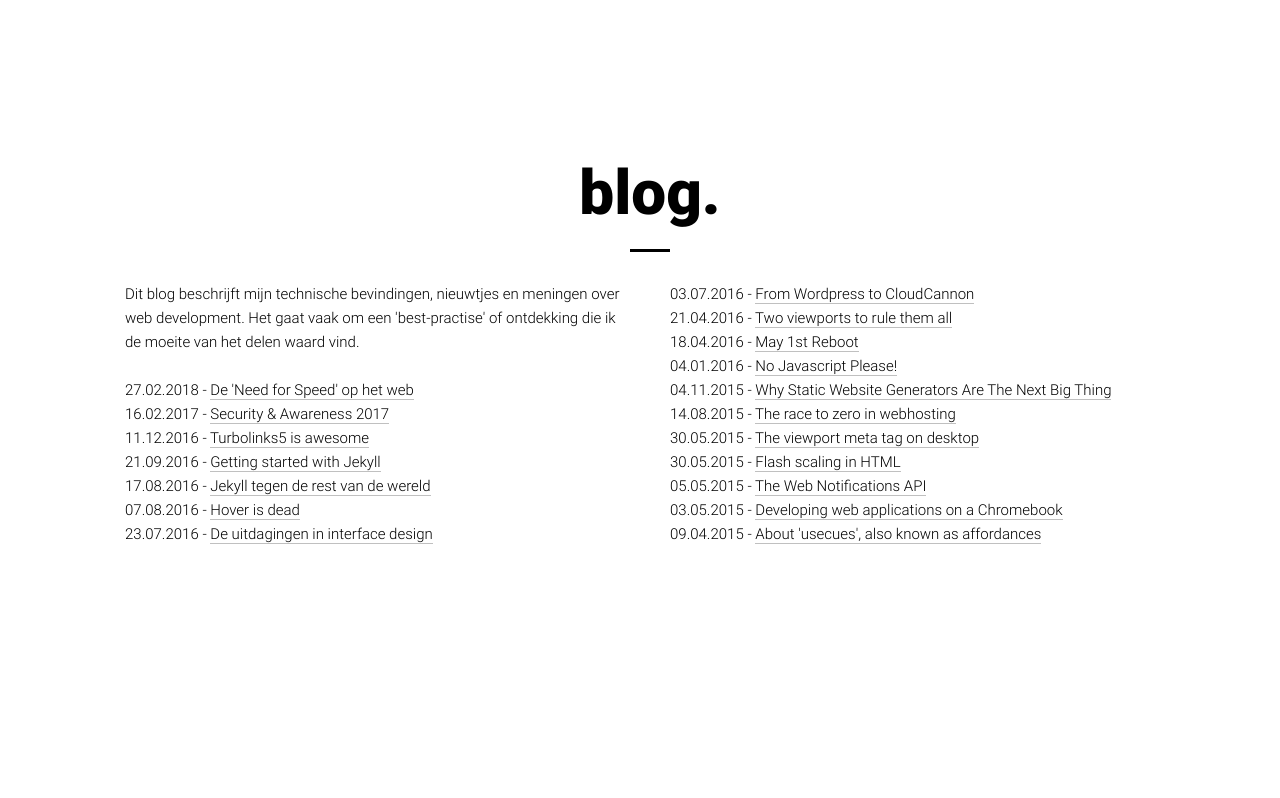
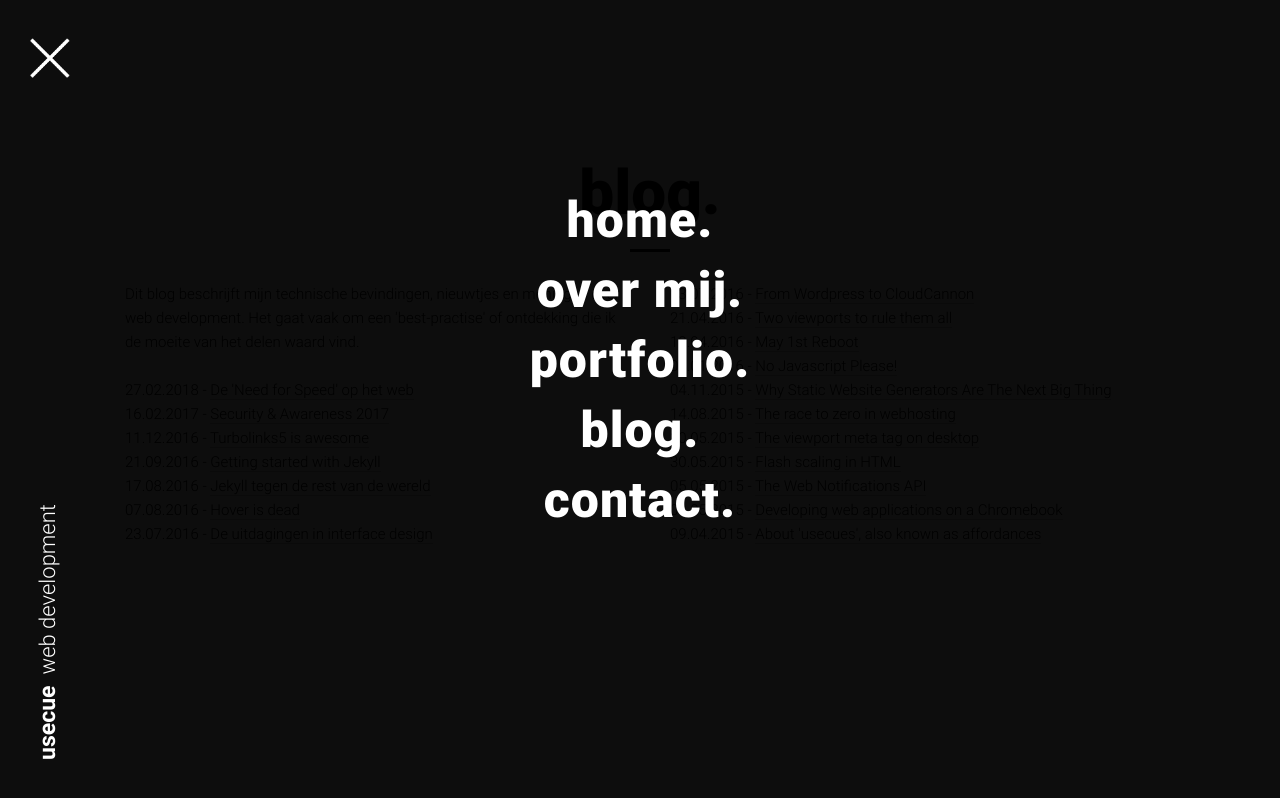
Before and after one commit to jhvanderschee/usecuewebsitenl_static, a plain HTML site: page blog/index.html in a window 1280 px wide. Both pictures are taken after a click on the link 50 px from the left and 61 px from the top of the page. Drawn offline with Linux system fonts and the light colour scheme.

Commit message:
Updated 'css/style.css' via CloudCannon

```diff
--- a/css/style.css
+++ b/css/style.css
@@ -50,7 +50,7 @@ body, html {height: 100%;}
 body {font-family: 'Roboto', sans-serif; font-weight: 400; font-size: 15px; line-height: 1.3em; background: #fff;}
 
 body #menu {
-    display: none;
+    opacity: 0;
     background-color: rgba(0,0,0,0.95);
     position: absolute;
     left: 0;
```
